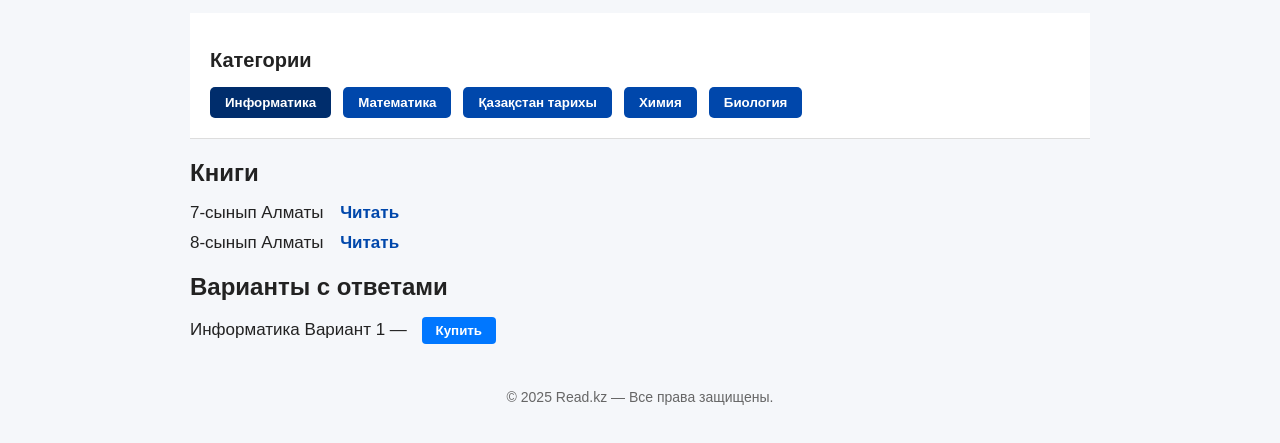
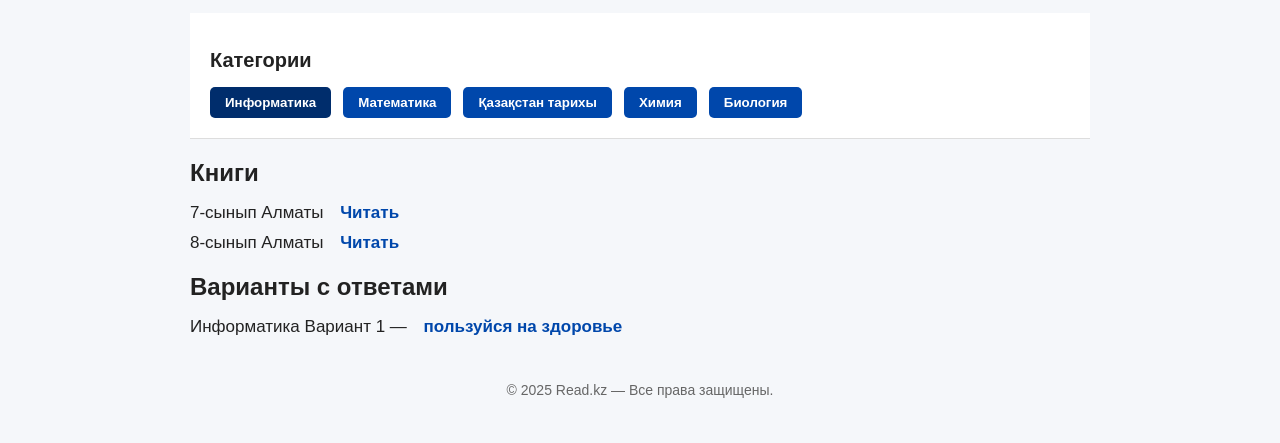
Before and after one commit to vip-kolik/read.kz, a plain HTML site: page index.html in a window 1280 px wide. Shown: the part 63-506 px from the top of the page. Drawn offline with Linux system fonts and the light colour scheme.

Commit message:
Update index.html

```diff
--- a/index.html
+++ b/index.html
@@ -58,7 +58,7 @@
       <h2>Варианты с ответами</h2>
       <ul id="answers-list">
         <li data-category="informatics">
-          Информатика Вариант 1 — <button class="btn-buy" onclick="window.location.href='https://t.me/readkz_bot?start=buy_1'">Купить</button>
+          Информатика Вариант 1 — <a href="info.rtf" target="_blank" class="read-btn">пользуйся на здоровье</a>
         </li>
         <li data-category="math">
           Математика Вариант 1 — <button disabled>Купить</button>
```
